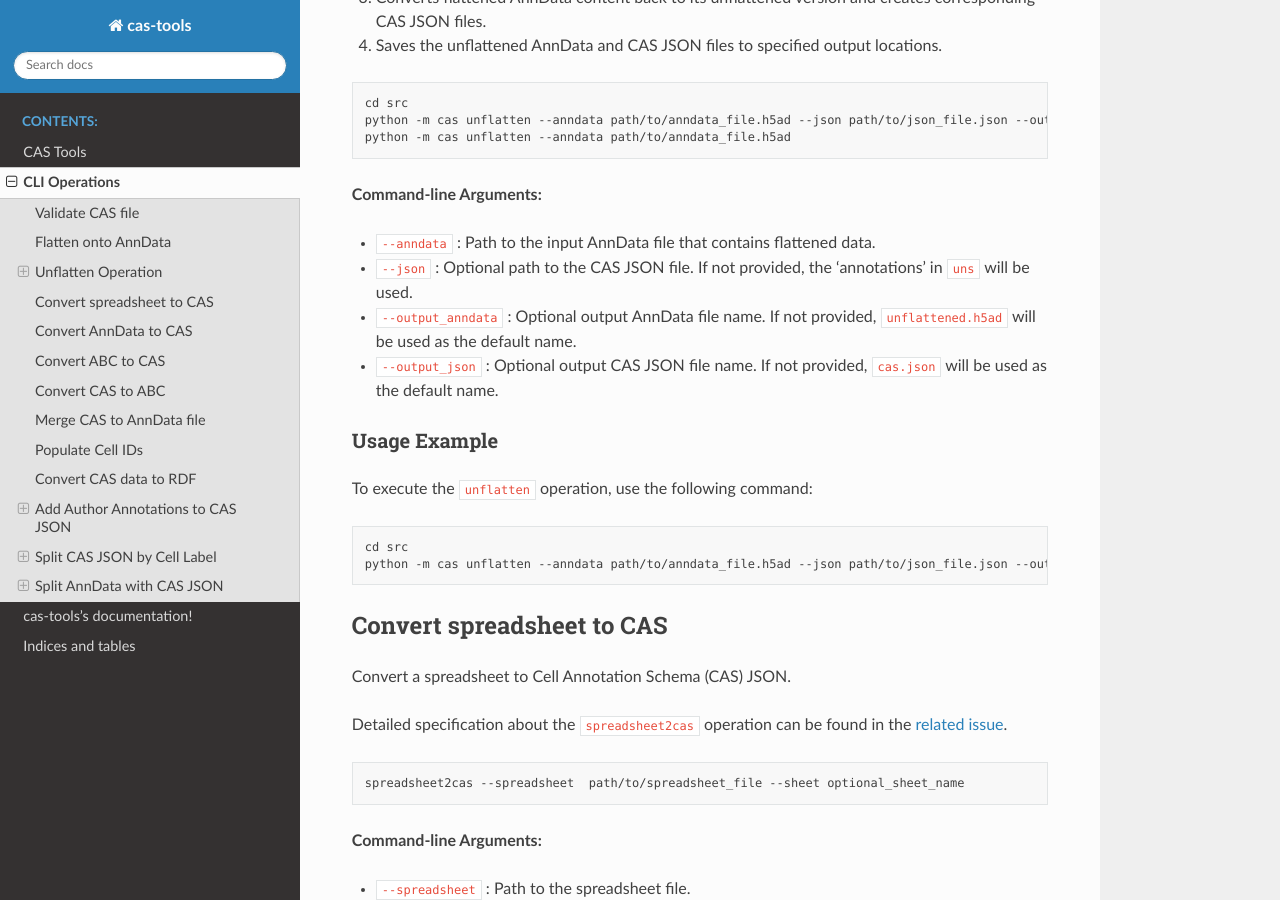
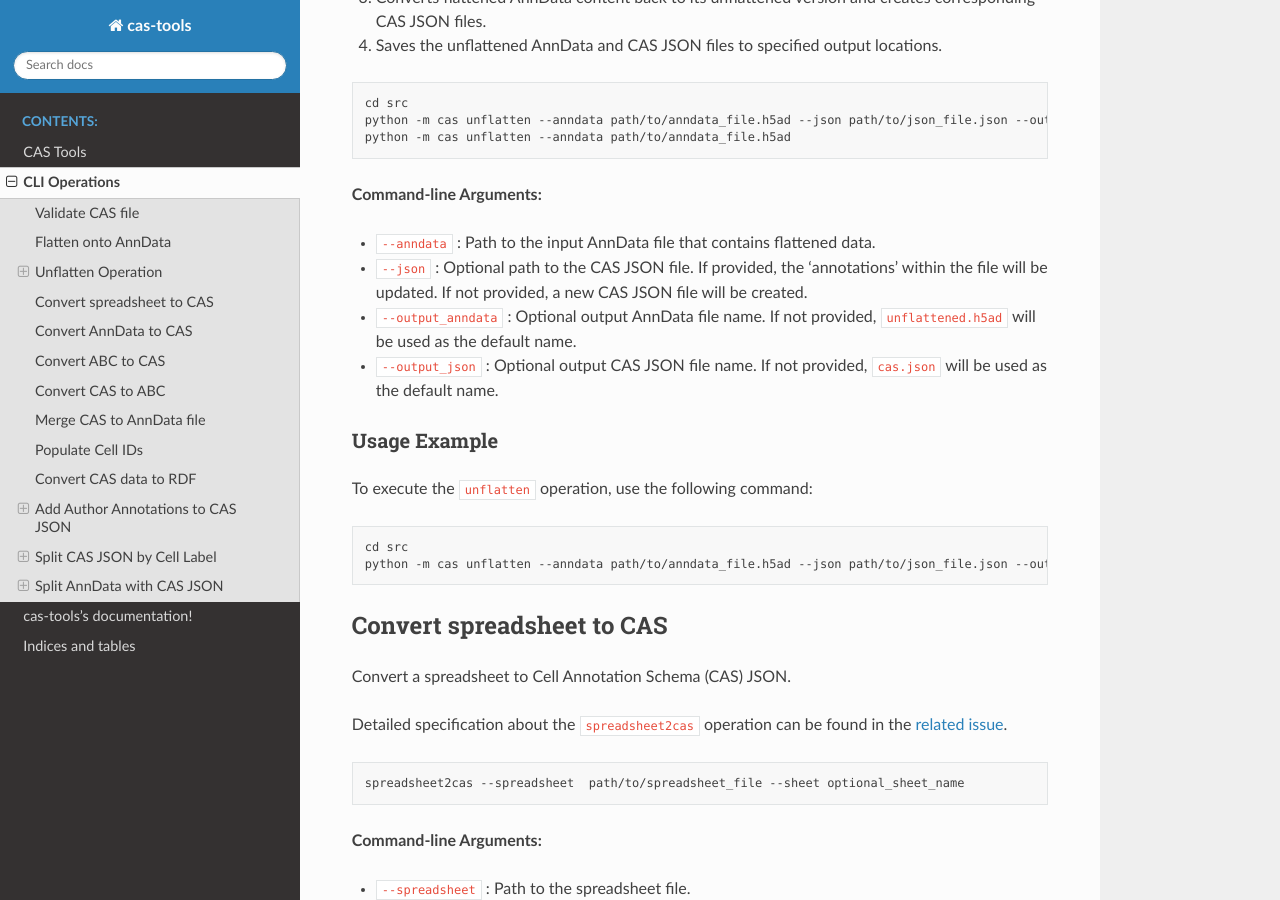
Before and after one commit to cellannotation/cas-tools, a Sphinx documentation site: the page built from docs/cli.md, in a window 1280 px wide and 900 px high, scrolled down 1516 px. Built offline with Sphinx 7.4.7 and the Read the Docs theme 3.1.0, drawn with Linux system fonts in a browser that asks for light colours.

Commit message:
Refactored `Unflatten Operation` documentation for clarity and consistency

```diff
--- a/docs/cli.md
+++ b/docs/cli.md
@@ -59,7 +59,8 @@ python -m cas unflatten --anndata path/to/anndata_file.h5ad
 
 **Command-line Arguments:**
 - `--anndata`        : Path to the input AnnData file that contains flattened data.
-- `--json`           : Optional path to the CAS JSON file. If not provided, the 'annotations' in `uns` will be used.
+- `--json`           : Optional path to the CAS JSON file. If provided, the 'annotations'
+    within the file will be updated. If not provided, a new CAS JSON file will be created.
 - `--output_anndata` : Optional output AnnData file name. If not provided, `unflattened.h5ad` will be used as the default name.
 - `--output_json`    : Optional output CAS JSON file name. If not provided, `cas.json` will be used as the default name.
 
```
